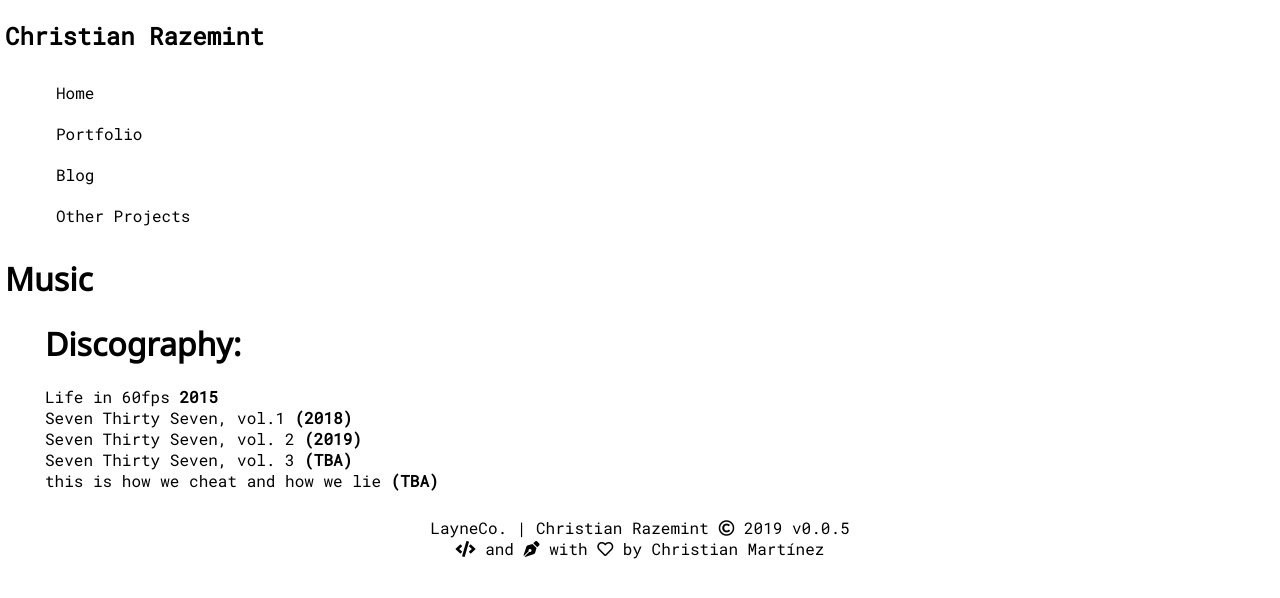
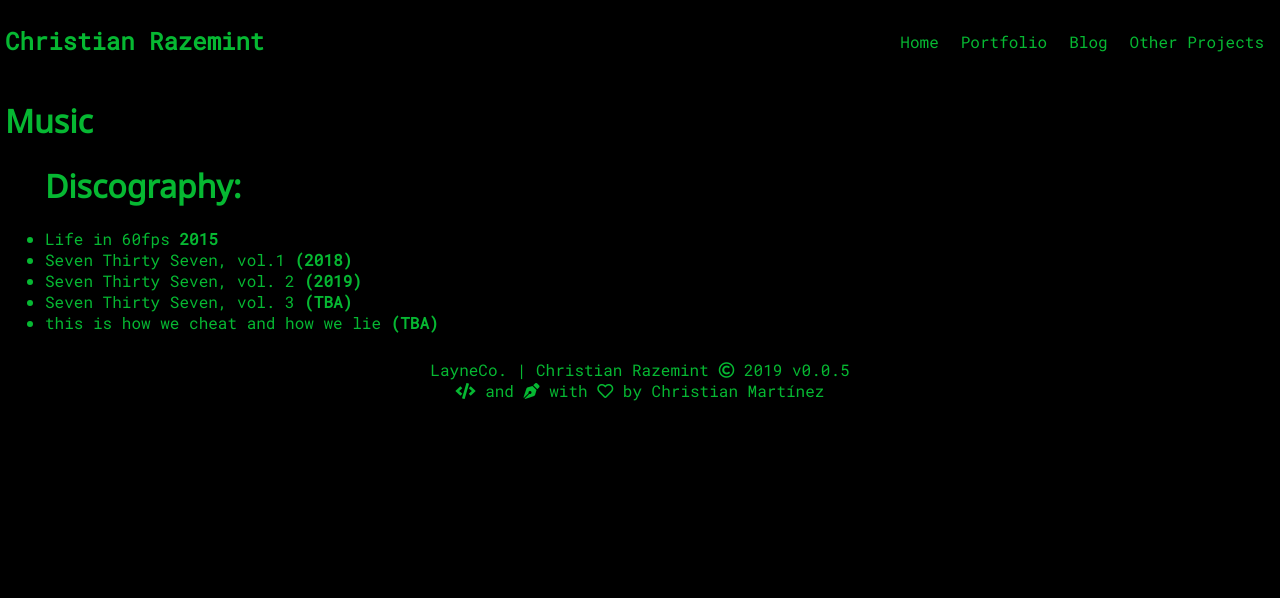
Before and after one commit to razemint/razemint, a Jekyll site: the page built from music.html, in a window 1280 px wide. Shown: the top 598 px of the page. Built offline with Jekyll 4.4.1, drawn with Linux system fonts in a browser that asks for light colours.

Commit message:
added music section with styles

```diff
--- /dev/null
+++ b/_layouts/music.html
@@ -0,0 +1,34 @@
+<!DOCTYPE html>
+<html lang="es">
+
+<head>
+     <meta charset="utf-8">
+     <meta name="viewport" content="width=device-width, initial-scale=1.0">
+     <meta http-equiv="X-UA-Compatible" content="ie=edge">
+     <title>Christian Razemint</title>
+     <!-- Jekyll command to deploy local server:
+     jekyll serve --watch --baseurl "" -->
+
+     <!-- Normalize CSS-->
+     <link rel="stylesheet" type="text/css" media="screen" href="./css/main.css">
+     <!-- Google Fonts-->
+     <link href="https://fonts.googleapis.com/css?family=Montserrat|Noto+Sans|Roboto+Mono" rel="stylesheet">
+     <!-- CSS -->
+     <link rel="stylesheet" type="text/css" media="screen" href="./css/music.css">
+     <!-- Font Awesome -->
+     <link rel="stylesheet" href="https://use.fontawesome.com/releases/v5.7.1/css/all.css" integrity="sha384-fnmOCqbTlWIlj8LyTjo7mOUStjsKC4pOpQbqyi7RrhN7udi9RwhKkMHpvLbHG9Sr" crossorigin="anonymous">
+</head>
+
+<body>
+     <header>
+          {% include nav.html %}
+     </header>
+     {{ content }}
+
+     <footer>LayneCo. | Christian Razemint <i class="far fa-copyright"></i> 2019 v0.0.5
+          <br>
+          <i class="fas fa-code"></i> and <i class="fas fa-pen-nib"></i> with <i class="far fa-heart"></i> by Christian Martínez
+     </footer>
+</body>
+
+</html>
--- a/css/main.css
+++ b/css/home.css
@@ -18,10 +18,13 @@ a {
      margin: 0;
      padding: 0;
      list-style-type: none;
+     display: flex;
+     justify-content: space-between;
 }
 
-ul li {
+nav ul li {
      text-decoration: none;
+     display: inline-block;
 }
 
 li a,
@@ -68,8 +71,13 @@ li.other-projects {
      display: block;
 }
 
-ul {
+nav.ul {
      list-style-type: none;
+}
+
+nav > ul {
+     display: flex;
+     justify-content: flex-end;
 }
 
 /* end of header styles */
@@ -78,4 +86,5 @@ footer {
      font-family: 'Roboto Mono', sans-serif;
      text-align: center;
      padding: 10px;
+     font-size: 1rem;
 }
--- a/css/music.css
+++ b/css/music.css
@@ -0,0 +1,92 @@
+body {
+    margin: 5px;
+    background: black;
+    color: #06b832;
+}
+
+h1 {
+    font-family: 'Noto Sans', sans-serif;
+}
+
+/* header styles */
+.title h1,
+ul,
+li,
+a {
+    font-family: 'Roboto Mono', monospace;
+}
+
+.title {
+    margin: 0;
+    padding: 0;
+    list-style-type: none;
+    display: flex;
+    justify-content: space-between;
+}
+
+nav ul li {
+    text-decoration: none;
+    display: inline-block;
+}
+
+li a,
+.dropbtn {
+    display: inline-block;
+    color: #06b832;
+    text-align: center;
+    padding: 10px 11px;
+    text-decoration: none;
+}
+
+li a:hover,
+.other-projects:hover .dropbtn {
+    background-color: #06b832;
+    color: black;
+}
+
+li.other-projects {
+    display: inline-block;
+}
+
+.dropdown-content {
+    display: none;
+    position: absolute;
+    background-color: #06b832;
+    min-width: 160px;
+    z-index: 1;
+}
+
+.dropdown-content a {
+    color: black;
+    padding: 10px 11px;
+    text-decoration: none;
+    display: block;
+    text-align: left;
+}
+
+.dropdown-content a:hover {
+    background-color: black;
+    color: #06b832;
+}
+
+.other-projects:hover .dropdown-content {
+    display: block;
+}
+
+nav.ul {
+    list-style-type: none;
+}
+
+nav > ul {
+    display: flex;
+    justify-content: flex-end;
+}
+
+/* end of header styles */
+
+footer {
+    font-family: 'Roboto Mono', sans-serif;
+    text-align: center;
+    padding: 10px;
+    font-size: 1rem;
+}
--- a/index.html
+++ /dev/null
@@ -1,5 +0,0 @@
----
-layout: default
----
-
-<h1>Wait for the Thing....</h1>
--- a/music.html
+++ b/music.html
@@ -1,5 +1,5 @@
 ---
-layout: default
+layout: music
 ---
 
 <h1>Music</h1>
```
